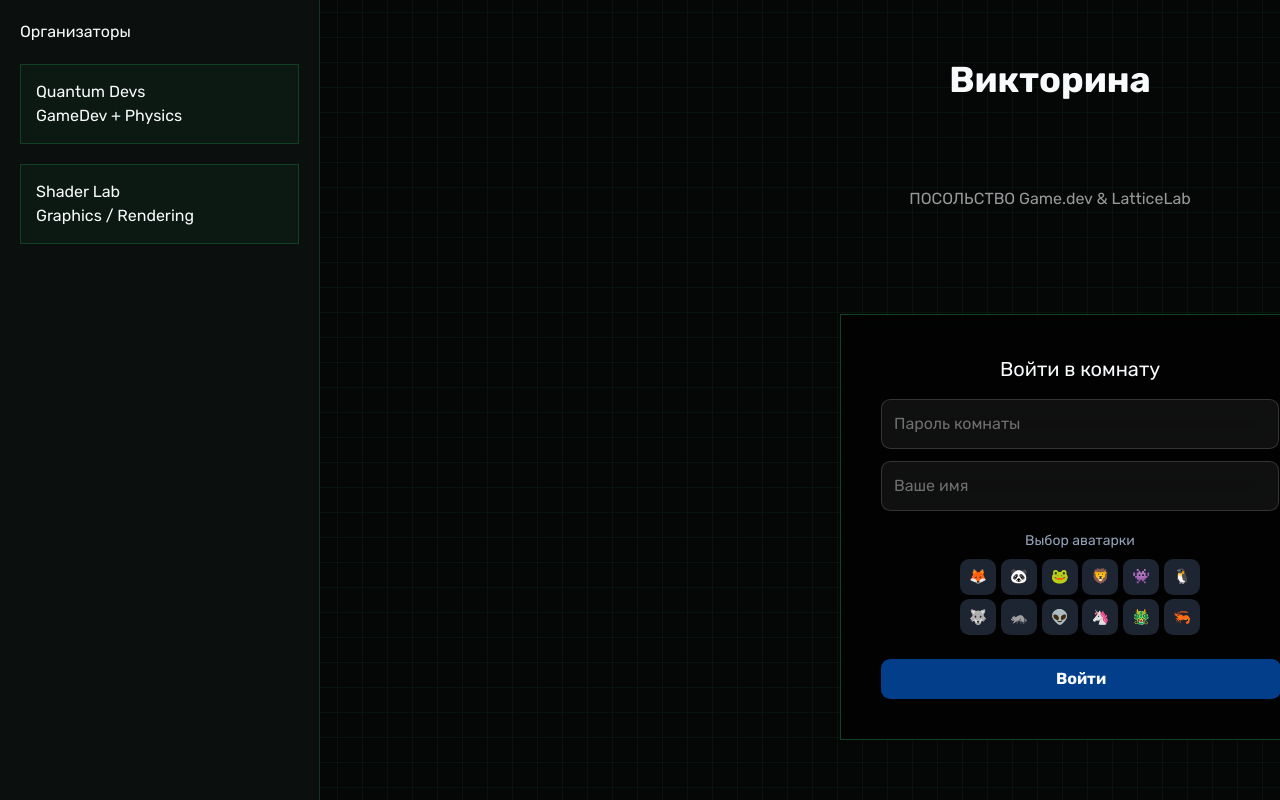
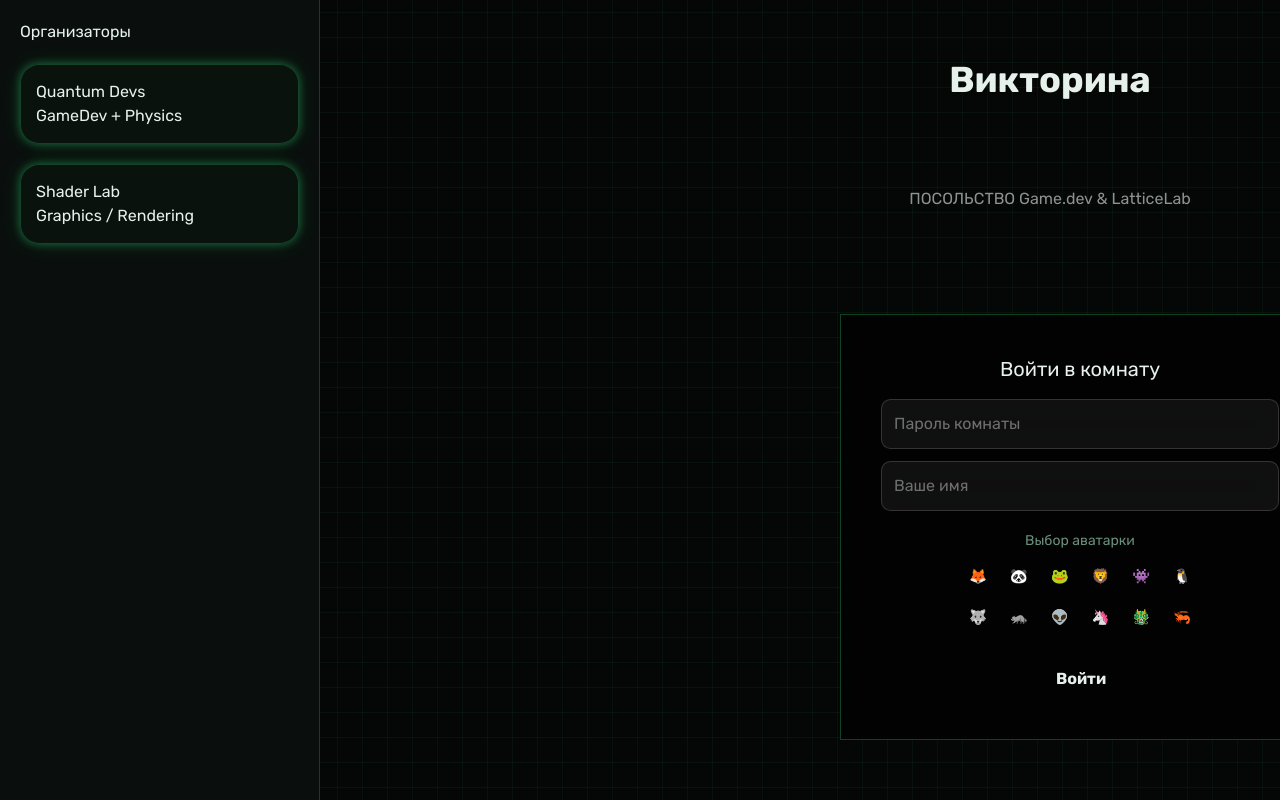
Before and after one commit to KLeyman-228/QuizWeb, a Django app: page / in a window 1280 px wide. Run offline with Django 5.2, Linux system fonts and the light colour scheme; some libraries are stand-ins or nearby versions.

Commit message:
style remake colors1

```diff
--- a/static/css/style.css
+++ b/static/css/style.css
@@ -3,39 +3,46 @@
 }
 
 :root {
-    /* Фоны */
-    --bg-page:        #0D1B2A;   /* тёмный фон страницы  */
-    --bg-card:        #1B263B;   /* карточки             */
-    --bg-input:       #26385a;   /* поля / варианты      */
-    --bg-input-hover: #023E8A;
-    --bg-avarar:      #2c374aaf;   /* ховер полей          */
 
-    /* Текст */
-    --text-main:  #f8fafc;
-    --text-muted: #94a3b8;
-    --text-score: #00ffea;   /* синий для очков */
-    --text-select: #0077B6;
+    --bg-main: #040505;
+    --bg-secondary: #0a0f0d;
+    --bg-card: rgba(10, 20, 15, 0.7);
+    --bg-glass: rgba(20, 40, 30, 0.35);
 
-    /* Цвета кнопок */
-    --color-primary:       #023E8A;
-    --color-primary-hover: #0077B6;
-    --color-success:       #79a512;
-    --color-success-hover: #91c41a;
-    --color-danger:        #9b1212;
-    --color-danger-hover:  #d00000;
-    --color-accent:        #d87300;
-    --color-accent-hover:  #b66d00;
+    --grid-color: rgba(46, 213, 115, 0.07);
+    --border-color: rgba(46, 213, 115, 0.25);
 
-    /* Скругления */
-    --radius:    2rem;   /* карточки */
-    --radius-sm: 0.575rem;  /* кнопки / поля */
+    --green-main: #2ed573;
+    --green-soft: #7bed9f;
+    --green-dark: #1e9e55;
+
+    --glow: 0 0 8px rgba(46, 213, 115, 0.4),
+            0 0 20px rgba(46, 213, 115, 0.15);
+
+    --text-main: #e6f1ec;
+    --text-muted: #6b8f7d;
+    --text-dim: #3e5c4f;
+
+    --success: #2ed573;
+    --success-bg: rgba(46, 213, 115, 0.15);
+
+    --error: #ff4757;
+    --error-bg: rgba(255, 71, 87, 0.15);
+
+    --warning: #ffa502;
+    --warning-bg: rgba(255, 165, 2, 0.15);
+
+    --accent: #00e5ff;
+    --accent-soft: rgba(0, 229, 255, 0.2);
+
+
+    --radius: 1.2rem;
+    --radius-sm: 0.6rem;
 }
 
-/* ===================================================
-   Базовая раскладка
-   =================================================== */
+
 body {
-    background: #0f1111;
+    background: var(--bg-main);
     color: var(--text-main);
     background-color: #050606;
     --color: rgba(37, 148, 83, 0.08);
@@ -86,17 +93,15 @@ body {
 
 .community {
   width: 320px;
-  border-right: 1px solid rgba(46,213,115,0.2);
-  background-color: #0b0f0d;
+  border-right: 1px solid var(--border-color);
+  background-color: var(--bg-secondary);
   padding: 20px;
   display: flex;
   flex-direction: column;
   gap: 20px;
 }
 
-/* ===================================================
-   Карточки
-   =================================================== */
+
 .card {
     max-width: 600px;
     width: 100%;
@@ -108,8 +113,10 @@ body {
 }
 
 .discord-card {
-  background: rgba(46,213,115,0.05);
-  border: 1px solid rgba(46,213,115,0.2);
+  background: var(--bg-card);
+  border: 1px solid var(--border-color);
+  border-radius: var(--radius);
+  box-shadow: var(--glow);
   padding: 15px;
   transition: 0.2s;
 }
```
